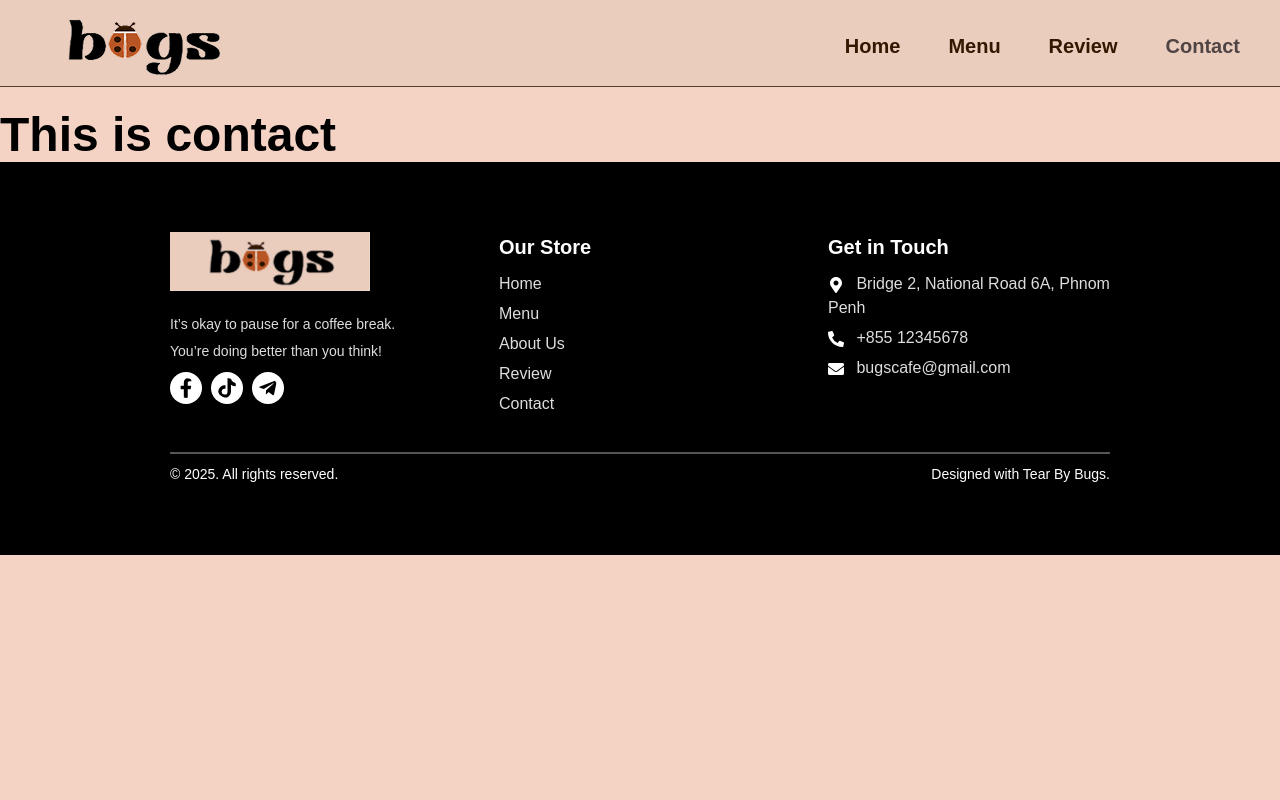
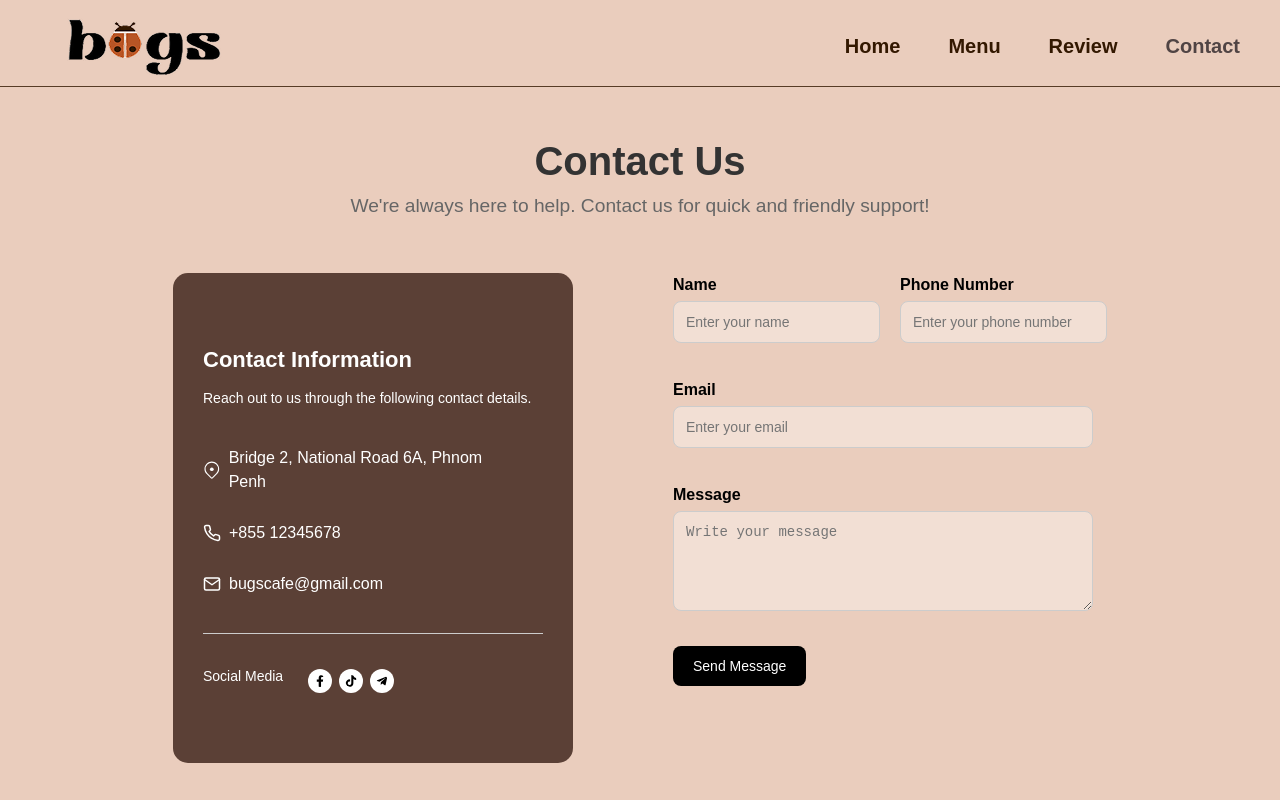
Before and after one commit to Gechtyoeng/Fronted-BugCoffee, a React (Vite) app: page /contact in a window 1280 px wide. Shown: the top 800 px of the page. Built offline with nearby package versions, Linux system fonts and the light colour scheme.

Commit message:
contact update

```diff
--- a/src/pages/contact/contact.css
+++ b/src/pages/contact/contact.css
@@ -0,0 +1,143 @@
+.contact-container {
+    padding: 0 80px;
+    padding-bottom: 30px;
+    background-color: #EACDBD;
+    font-family: Arial, sans-serif;
+  }
+
+  .contact-wrapper {
+    padding: 20px 0;
+    display: flex;
+    flex-wrap: wrap;
+    gap: 100px;
+    justify-content: center;
+    justify-self: center;
+  }
+
+  .contact-info {
+    background-color: #5b4036;
+    color: white;
+    padding: 70px 30px;
+    border-radius: 15px;
+    width: 400px;
+    display: flex;
+    flex-direction: column;
+    gap: 7px;
+  }
+
+  .contact-info h2 {
+    font-size: 22px;
+    margin-bottom: 5px;
+  }
+
+  .contact-info p {
+    font-size: 14px;
+    margin-bottom: 20px;
+  }
+
+  .contact-form label {
+    font-weight: 600;
+    margin-bottom: 4px;
+    display: block;
+  }
+
+  .form-group {
+    display: flex;
+    flex-direction: column;
+    margin-bottom: 15px;
+  }
+
+
+  .info-item {
+    display: flex;
+    align-items: center;
+    margin: 10px 0;
+  }
+
+  .icon {
+    margin-right: 10px;
+    font-size: 18px;
+  }
+
+  .info-divider {
+    margin: 20px 0;
+    border: none;
+    border-top: 1px solid #ccc;
+  }
+
+  .social-media {
+    display: flex;
+    font-size: 14px;
+    align-items: center;
+  }
+
+  .social-media .icons {
+    margin-top: 8px;
+    display: flex;
+    gap: 7px;
+  }
+  span{
+    margin-right: 25px;
+  }
+
+  .social-media .icons svg {
+    background: white;
+    color: black;
+    border-radius: 50%;
+    padding: 6px;
+    width: 24px;
+    height: 24px;
+    cursor: pointer;
+    transition: 0.3s ease;
+  }
+
+  .social-media .icons svg:hover {
+    background-color: #F0D6BD;
+  }
+
+  .contact-form {
+    flex: 1;
+    min-width: 300px;
+    display: flex;
+    flex-direction: column;
+    gap: 20px;
+  }
+
+  .form-row {
+    display: flex;
+    gap: 20px;
+  }
+
+  .contact-form input,
+  .contact-form textarea {
+    padding: 12px;
+    border: 1px solid #ccc;
+    border-radius: 8px;
+    font-size: 14px;
+    background-color: rgba(255, 255, 255, 0.35);
+  }
+
+  .contact-form textarea {
+    resize: vertical;
+    height: 100px;
+  }
+
+  .contact-form button {
+    padding: 12px 20px;
+    background-color: black;
+    color: white;
+    border: none;
+    border-radius: 8px;
+    font-size: 14px;
+    cursor: pointer;
+    width: fit-content;
+    transition: 0.3s ease;
+  }
+
+  .contact-form button:hover {
+    background-color: #333;
+  }
+
+.form-group #email, #message{
+  width: 420px;
+}
--- a/src/pages/contact/contact.jsx
+++ b/src/pages/contact/contact.jsx
@@ -1,11 +1,75 @@
-import React from 'react'
+import React from 'react';
+import './contact.css';
+import { FaFacebookF, FaTiktok, FaTelegramPlane } from 'react-icons/fa';
+import { FiPhone, FiMail } from 'react-icons/fi';
+import { GoLocation } from 'react-icons/go';
+import Header from '../../components/Header/Header';
 
 const contact = () => {
   return (
-    <div>
-      <h1>This is contact</h1>
+    <div className="contact-container">
+      <Header title="Contact Us" subtitle="We're always here to help. Contact us for quick and friendly support!" />
+
+      <div className="contact-wrapper">
+        <div className="contact-info">
+          <h2>Contact Information</h2>
+          <p>Reach out to us through the following contact details.</p>
+
+          <div className="info-item">
+            <GoLocation className="icon" />
+            <span>Bridge 2, National Road 6A, Phnom Penh</span>
+          </div>
+
+          <div className="info-item">
+            <FiPhone className="icon" />
+            <span>+855 12345678</span>
+          </div>
+
+          <div className="info-item">
+            <FiMail className="icon" />
+            <span>bugscafe@gmail.com</span>
+          </div>
+
+          <hr className="info-divider" />
+
+          <div className="social-media">
+            <span>Social Media</span>
+            <div className="icons">
+              <FaFacebookF />
+              <FaTiktok />
+              <FaTelegramPlane />
+            </div>
+          </div>
+        </div>
+
+        <form className="contact-form">
+          <div className="form-row">
+            <div className="form-group">
+              <label htmlFor="name">Name</label>
+              <input id="name" type="text" placeholder="Enter your name" />
+            </div>
+            <div className="form-group">
+              <label htmlFor="phone">Phone Number</label>
+              <input id="phone" type="text" placeholder="Enter your phone number" />
+            </div>
+          </div>
+
+          <div className="form-group">
+            <label htmlFor="email">Email</label>
+            <input id="email" type="email" placeholder="Enter your email" />
+          </div>
+
+          <div className="form-group">
+            <label htmlFor="message">Message</label>
+            <textarea id="message" placeholder="Write your message"></textarea>
+          </div>
+
+          <button type="submit">Send Message</button>
+      </form>
+
+      </div>
     </div>
-  )
-}
+  );
+};
 
-export default contact
+export default contact;
```
